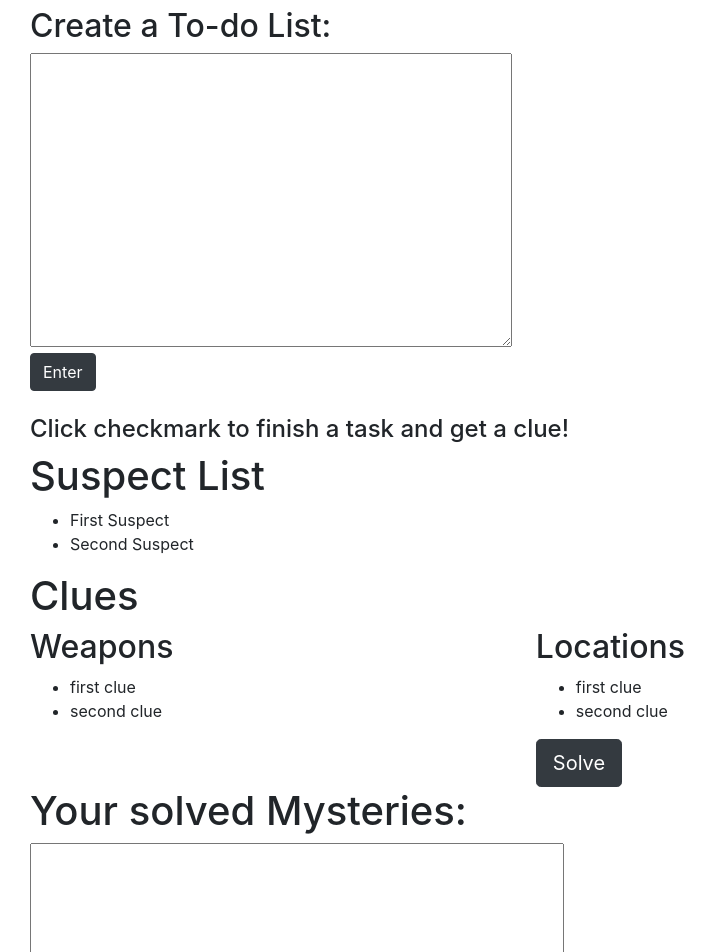
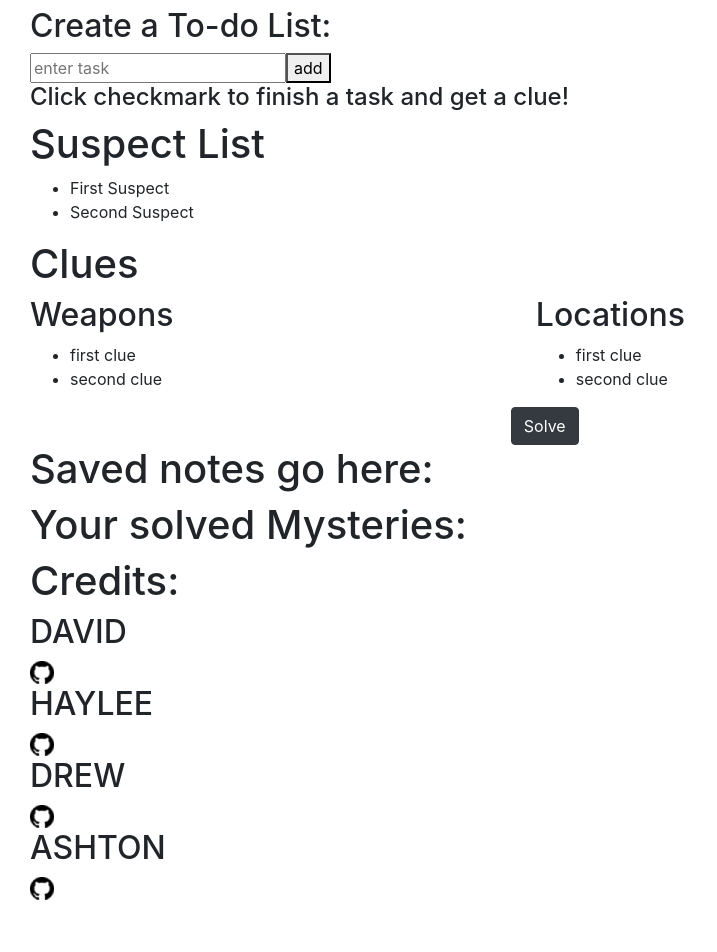
Before and after one commit to david90937/Who-Tasked-It, a React app: page / in a window 1280 px wide. Shown: the part 820-1772 px from the top of the page, without its empty margins (0-717 px from the left). After the commit the page ends 1721 px from the top, so only its background shows below. Built offline with nearby package versions, Linux system fonts and the light colour scheme.

Commit message:
fixed pages

```diff
--- a/src/client/App.tsx
+++ b/src/client/App.tsx
@@ -51,9 +51,14 @@ import React, {
     setIsOpen(false);
   }
 
-    function saveToDoListInput() {
+  function refreshPage() {
+    window.location.reload(false);
+  }
+
+  function saveToDoListInput(e) {
     //TODO send to backend
-      setList([...list, currentToDoListInput]);
+    e.preventDefault();
+    setList([currentToDoListInput, ...list]);
     setCurrentToDoListInput("");
   }
 
@@ -147,7 +152,11 @@ import React, {
               <div className={"front"}>
                 <div id="f1" className={"m-2 p-1 front-content"}>
                   <h1 className={"m-0 book-title"}>Who Task'd It?</h1>
-                    <img className={"cover-img"} src={"../assets/cover.jpg"} alt={"dog"} />
+                  <img
+                    className={"cover-img"}
+                    src={"../assets/cover.jpg"}
+                    alt={"dog"}
+                  />
                   {!isLoggedIn && (
                     <button
                       onClick={openModal}
@@ -158,33 +167,23 @@ import React, {
                   )}
                 </div>
               </div>
-                <div className={"back"}>
+              <div className={"align-items-start back"}>
                 <div id="b1" className={"back-content"}>
+                  <div className={"content"}>
                     <h2>Create a To-do List:</h2>
-                    <div className={"content"}>
-                      <textarea
-                        id={"note"}
-                        rows={12}
-                        cols={45}
-                        onChange={(e: ChangeEvent<HTMLTextAreaElement>) =>
-                          setCurrentToDoListInput(e.target.value)
-                        }
+                    <form>
+                      <input
+                        placeholder="enter task"
+                        onChange={(e: ChangeEvent<HTMLTextAreaElement>) => {
+                          setCurrentToDoListInput(e.target.value);
+                        }}
                         value={currentToDoListInput}
-                      />
-                      <button
-                        className={"btn d-flex flex-column justify-content-center mb-4 btn-dark"}
-                        onClick={saveToDoListInput}
-                      >
-                        Enter
+                      ></input>
+                      <button type="submit" onClick={saveToDoListInput}>
+                        add
                       </button>
-                    </div>
-                  </div>
-                </div>
-              </div>
+                    </form>
 
-              <div id="p2" ref={paper2} className={"paper"}>
-                <div className={"front"}>
-                                <div id="f2" className={"front-content"}>
                     <h4>Click checkmark to finish a task and get a clue!</h4>
                     <h4>
                       {list.map((item, index) => (
@@ -202,12 +201,32 @@ import React, {
                     </h4>
                   </div>
                 </div>
-                <div className={"back"}>
-                  <div id="b2" className={"back-content"}>
+              </div>
+            </div>
+
+            <div id="p2" ref={paper2} className={"paper"}>
+              <div className={"front"}>
+                <div id="f2" className={"front-content"}>
                   <h1>Suspect List</h1>
                   <ul>
-                      <li>First Suspect</li>
-                      <li>Second Suspect</li>
+                    <li
+                      onClick={(e: React.MouseEvent<HTMLLIElement>) => {
+                        const element = e.target as HTMLLIElement;
+                        element.style.backgroundColor = "yellow";
+                      }}
+                      style={{ cursor: "pointer" }}
+                    >
+                      First Suspect
+                    </li>
+                    <li
+                      onClick={(e: React.MouseEvent<HTMLLIElement>) => {
+                        const element = e.target as HTMLLIElement;
+                        element.style.backgroundColor = "yellow";
+                      }}
+                      style={{ cursor: "pointer" }}
+                    >
+                      Second Suspect
+                    </li>
                   </ul>
                   <h1>Clues</h1>
                   <div className={"row"}>
@@ -223,38 +242,87 @@ import React, {
                         >
                           first clue
                         </li>
-                          <li>second clue</li>
+                        <li
+                          onClick={(e: React.MouseEvent<HTMLLIElement>) => {
+                            const element = e.target as HTMLLIElement;
+                            element.style.backgroundColor = "yellow";
+                          }}
+                          style={{ cursor: "pointer" }}
+                        >
+                          second clue
+                        </li>
                       </ul>
                     </div>
                     <div className={"col-6"}>
                       <h2>Locations</h2>
                       <ul>
-                          <li>first clue</li>
-                          <li>second clue</li>
+                        <li
+                          onClick={(e: React.MouseEvent<HTMLLIElement>) => {
+                            const element = e.target as HTMLLIElement;
+                            element.style.backgroundColor = "yellow";
+                          }}
+                          style={{ cursor: "pointer" }}
+                        >
+                          first clue
+                        </li>
+                        <li
+                          onClick={(e: React.MouseEvent<HTMLLIElement>) => {
+                            const element = e.target as HTMLLIElement;
+                            element.style.backgroundColor = "yellow";
+                          }}
+                          style={{ cursor: "pointer" }}
+                        >
+                          second clue
+                        </li>
                       </ul>
-                        <button className={"btn btn-lg btn-dark"}>Solve</button>
+                      <button
+                        className={"btn btn-dark"}
+                        style={{ position: "relative", right: "25px" }}
+                      >
+                        Solve
+                      </button>
                     </div>
                   </div>
+                </div>
+              </div>
+              <div className={"back"}>
+                <div id="b2" className={"back-content"}>
+                  <h1>Saved notes go here:</h1>
                 </div>
               </div>
             </div>
             <div id="p3" ref={paper3} className={"paper"}>
               <div className={"front"}>
                 <div id="f3" className={"front-content"}>
+                  <div className={"content"}>
                     <h1>Your solved Mysteries:</h1>
-                    <div className={"content"}>
-                      <textarea id={"note"} rows={12} cols={50} />
                   </div>
-                    <input
-                      className={"btn btn-dark"}
-                      type={"Save"}
-                      value={"Save"}
-                    />
+
                 </div>
               </div>
               <div className={"back"}>
                 <div id="b3" className={"back-content"}>
                   <h1>Credits:</h1>
+                  <h2>DAVID</h2>
+
+                  <a href={"https://github.com/david90937"}>
+                    <img src="github.png" />
+                  </a>
+                  <h2>HAYLEE</h2>
+
+                  <a href={"https://github.com/Zomievey"}>
+                    <img src="github.png" />
+                  </a>
+                  <h2>DREW</h2>
+
+                  <a href={"https://github.com/dmcleg"}>
+                    <img src="github.png" />
+                  </a>
+                  <h2>ASHTON</h2>
+
+                  <a href={"https://github.com/ashtonfarmer"}>
+                    <img src="github.png" />
+                  </a>
                 </div>
               </div>
             </div>
--- a/src/client/scss/app.scss
+++ b/src/client/scss/app.scss
@@ -96,6 +96,7 @@ i {
 
 .front,
 .back {
+    border-left: #3d2505 6px solid;
     position: absolute;
     width: 100%;
     height: 100%;
```
Also changed, not shown: public/github.png (added). Lines whose indentation alone changed are shown as unchanged.
